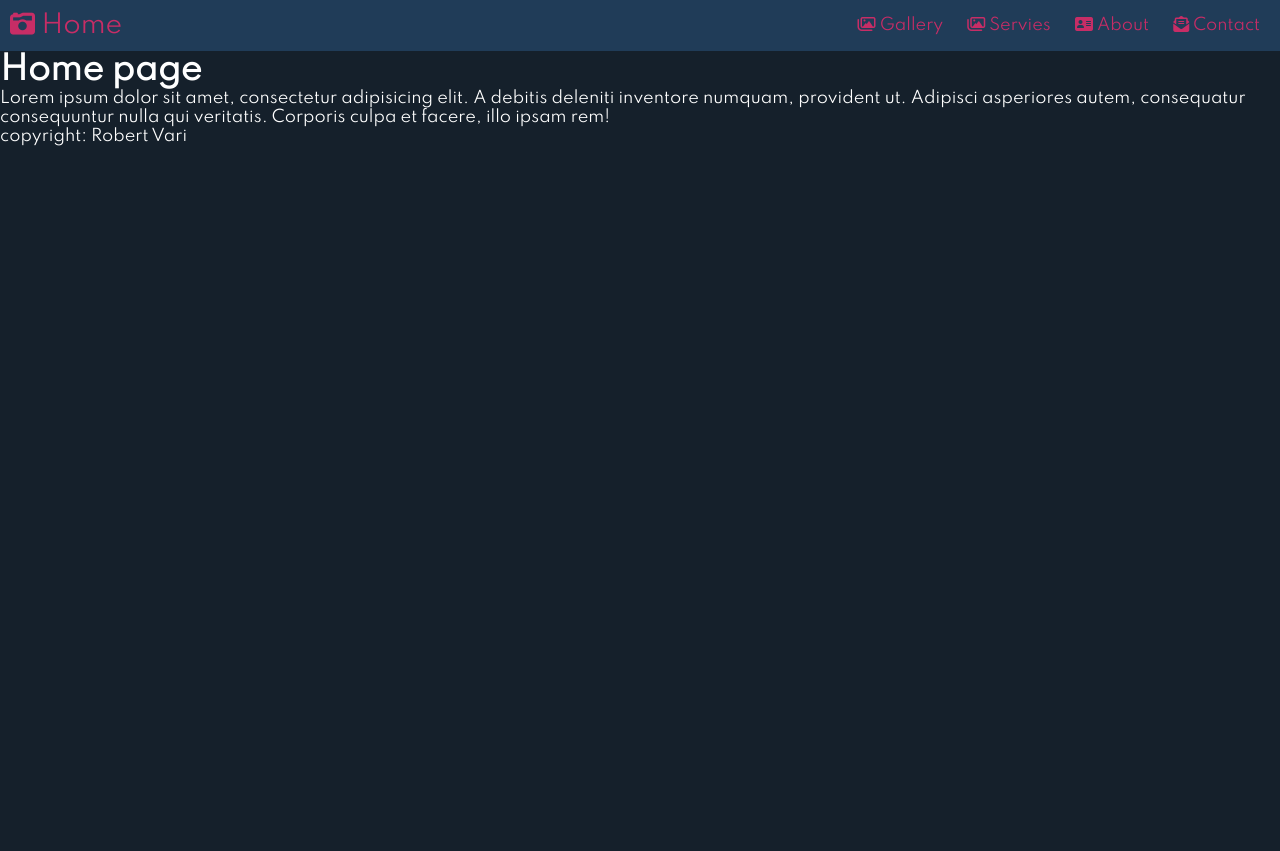
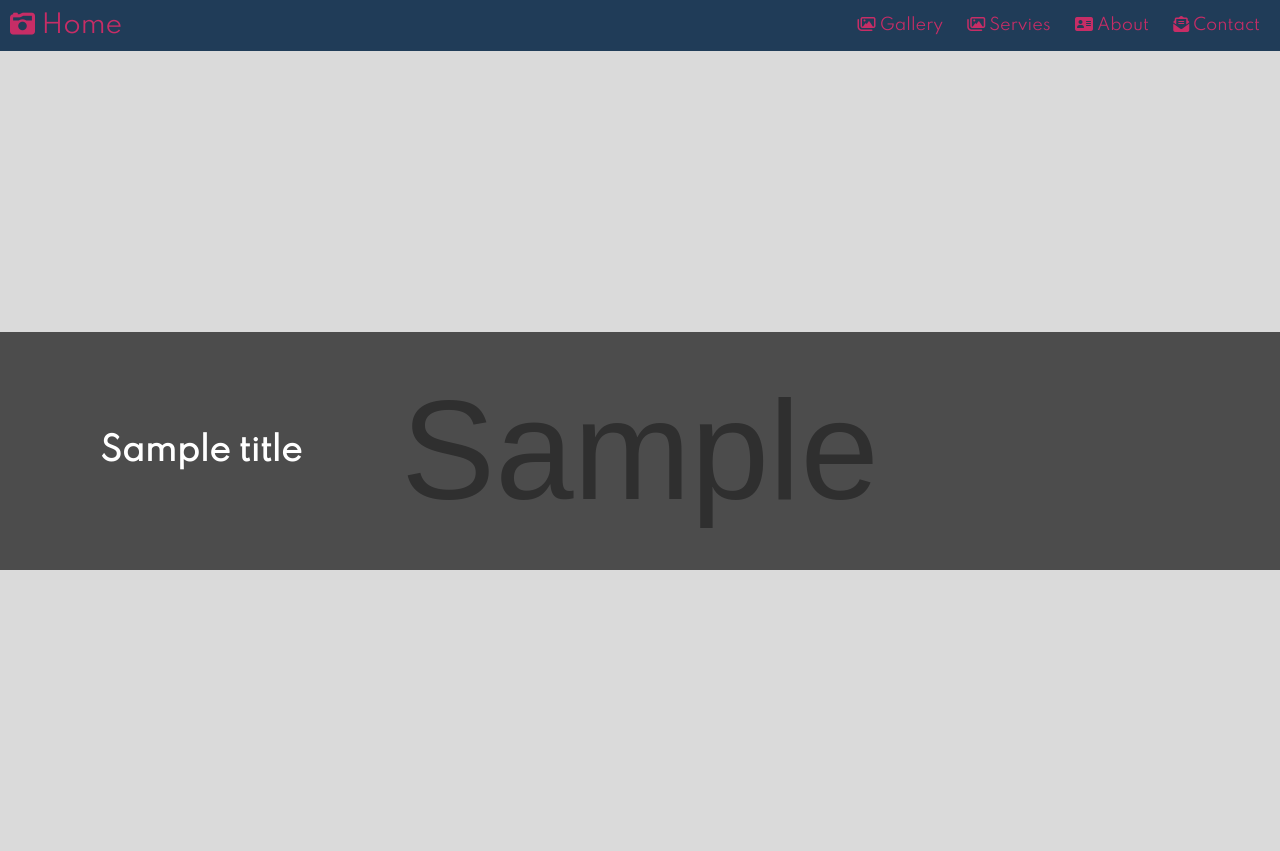
Before and after one commit to robertvari/photo_studio_200229, a Django app: template templates/home.html in a window 1280 px wide. Before the commit the page ends 146 px from the top, so only its background shows below. Run offline with Django 3.2, Linux system fonts and the light colour scheme; the template is opened without the code that fills it: most values are stand-ins (such as "Sample title", 1, 10 or a date in 2020); grey boxes marked "Sample" are stand-in pictures; some libraries are stand-ins or nearby versions.

Commit message:
Context for home page and style with photo.

```diff
--- /dev/null
+++ b/static/css/home.css
@@ -0,0 +1,17 @@
+.home_container{
+    height: 100vh;
+    background-position: center;
+    background-size: cover;
+    -webkit-filter: grayscale(100%); /* Safari 6.0 - 9.0 */
+    filter: grayscale(100%);
+
+    display: flex;
+    justify-content: center;
+    align-items: center;
+}
+
+.center_text{
+    background-color: rgba(0, 0, 0, 0.65);
+    width: 100%;
+    padding: 100px;
+}
--- a/static/css/main.css
+++ b/static/css/main.css
@@ -1,4 +1,5 @@
 @import "menu.css";
+@import "home.css";
 
 *{
     margin: 0;
--- a/templates/_base.html
+++ b/templates/_base.html
@@ -11,6 +11,7 @@
     <link rel="stylesheet" href='{% static "css/main.css" %}'>
     <link rel="stylesheet" href='{% static "css/mobil.css" %}'>
 </head>
+
 <body>
     {% include '_menu.html' %}
 
--- a/templates/home.html
+++ b/templates/home.html
@@ -4,15 +4,14 @@
 {% block title%}Home{% endblock title%}
 
 {% block body %}
-    <div>
-        <h1>Home page</h1>
-        <p>Lorem ipsum dolor sit amet, consectetur adipisicing elit. A debitis deleniti inventore numquam, provident ut. Adipisci asperiores autem, consequatur consequuntur nulla qui veritatis. Corporis culpa et facere, illo ipsam rem!</p>
+    <div class="home_container" style="background-image: url({{ image }})">
+
+        <div class="center_text">
+            <h1>{{ title }}</h1>
+            <p>{{ message }}</p>
+        </div>
+
     </div>
 
 
 {% endblock body %}
-
-
-{% block footer %}
-    <p>copyright: Robert Vari</p>
-{% endblock footer %}
```
Also changed, not shown: pages/views.py (+8 -2 lines).
